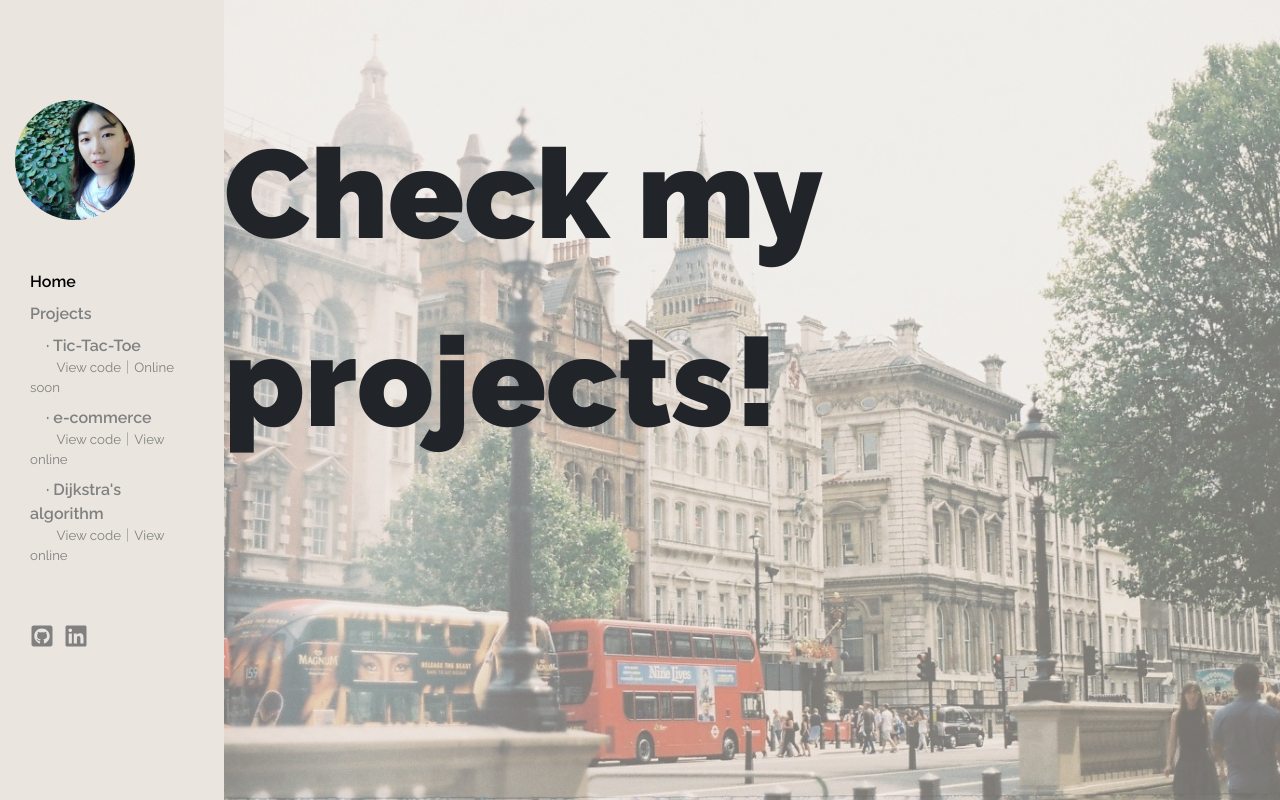
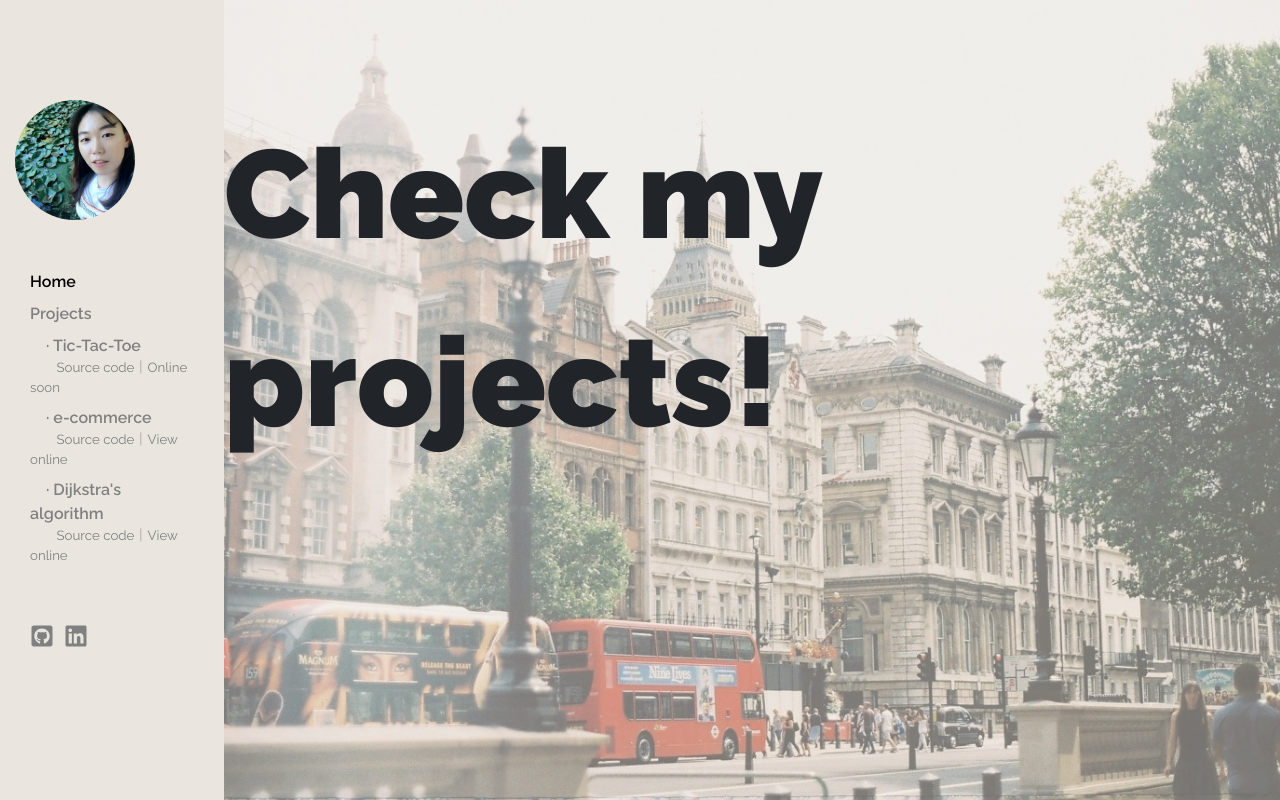
Before and after one commit to jjyyoon/jjyyoon.github.io, a React (Create React App) app: page /#/ in a window 1280 px wide. Built offline with nearby package versions, Linux system fonts and the light colour scheme.

Commit message:
Changed 'View code' to 'Source code' and 'not-found' to 'no-match'

```diff
--- a/src/components/project-item/project-item.component.jsx
+++ b/src/components/project-item/project-item.component.jsx
@@ -6,7 +6,7 @@ const ProjectItem = ({ name, to, site }) => (
   <div>
     <MenuLink to={"/projects/" + to} content={"　· " + name} />
     <p>
-      <MenuLink href={"https://github.com/jjyyoon/" + to} content="View code" />
+      <MenuLink href={"https://github.com/jjyyoon/" + to} content="Source code" />
       {"｜"}
       <MenuLink href={site} content={!site ? "Online soon" : "View online"} />
     </p>
--- a/src/components/slideshow/slideshow.component.jsx
+++ b/src/components/slideshow/slideshow.component.jsx
@@ -26,7 +26,7 @@ const Slideshow = () => {
     }
 
     return (
-      <div className="not-found">
+      <div className="no-match">
         <h1>Please click one of the projects on the menu.</h1>
         <h2>Thank you.</h2>
       </div>
--- a/src/components/slideshow/slideshow.styles.scss
+++ b/src/components/slideshow/slideshow.styles.scss
@@ -26,6 +26,6 @@
   }
 }
 
-.not-found {
+.no-match {
   text-align: center;
 }
```
